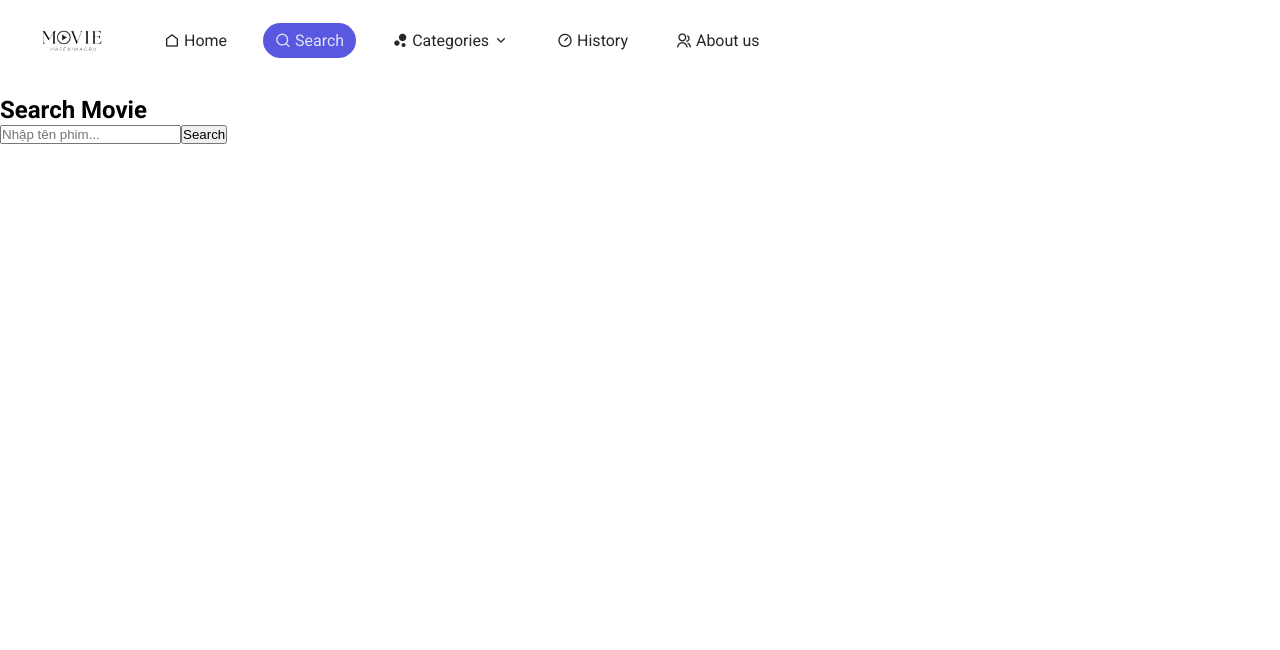
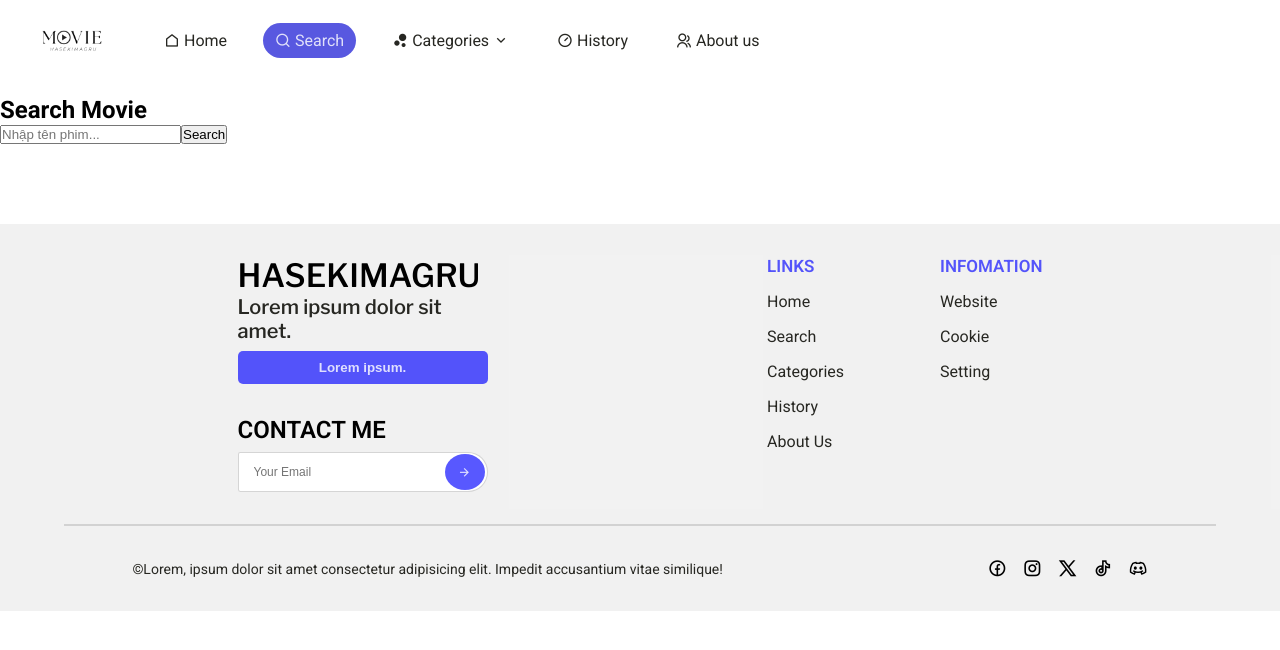
Before and after one commit to TinhVan2809/movie-app, a React (Vite) app in the folder movie-frontend/: page /search in a window 1280 px wide. Shown: the top 650 px of the page. Built offline with nearby package versions, Linux system fonts and the light colour scheme.

Commit message:
Add component footer

```diff
--- a/movie-frontend/src/components/Footer.jsx
+++ b/movie-frontend/src/components/Footer.jsx
@@ -1,6 +1,55 @@
 function Footer() {
     return (
         <>
+
+        <footer className="footer-container">
+            <div className="footer-main">
+                <div className="footer-item1 item">
+                    <header>
+                        <p>HASEKIMAGRU <span>Lorem ipsum dolor sit amet.</span></p>
+                        <button>Lorem ipsum.</button>
+                    </header>
+                    <div className="footer-input-contact">
+                        <p>CONTACT ME</p>
+                        <div className="input-toogle">
+                            <input type="text"
+                        placeholder="Your Email"/>
+                        <button><i class="ri-arrow-right-line"></i></button>
+                        </div>
+                    </div>
+                </div>
+                <div className="footer-item2 item">
+                    <div className="footer-links">
+                        <p>Links</p>
+                        <a href="javaScript:void(0)">Home</a>
+                        <a href="javaScript:void(0)">Search</a>
+                        <a href="javaScript:void(0)">Categories</a>
+                        <a href="javaScript:void(0)">History</a>
+                        <a href="javaScript:void(0)">About Us</a>
+                    </div>
+                    <div className="footer-links">
+                        <p>Infomation</p>
+                        <a href="javaScript:void(0)">Website</a>
+                        <a href="javaScript:void(0)">Cookie</a>
+                        <a href="javaScript:void(0)">Setting</a>
+
+                    </div>
+                </div>
+            </div>
+            <hr />
+                <div className="footer-bottom">
+                    <div className="coppy-right">
+                        <span>©Lorem, ipsum dolor sit amet consectetur adipisicing elit. Impedit accusantium vitae similique!</span>
+                    </div>
+                    <div className="footer-bottom-icon">
+                        <i class="ri-facebook-circle-line"></i>
+                        <i class="ri-instagram-line"></i>
+                        <i class="ri-twitter-x-line"></i>
+                        <i class="ri-tiktok-line"></i>
+                        <i class="ri-discord-line"></i>
+                    </div>
+                </div>
+        </footer>
 
         </>
     );
--- a/movie-frontend/src/components/Header.jsx
+++ b/movie-frontend/src/components/Header.jsx
@@ -10,11 +10,11 @@ function Header() {
             <img src="/Adora-removebg-preview.png" />
         </div>
         <div className="links">
-            <NavLink to={'/'}><i class="ri-home-line"></i> Home</NavLink>
-            <NavLink to={'/search'}><i class="ri-search-line"></i> Search</NavLink>
-            <NavLink to={'/categories'}><i class="ri-bubble-chart-fill"></i> Categories <i class="ri-arrow-down-s-line"></i></NavLink>
-            <NavLink to={'/history'}><i class="ri-timer-2-line"></i> History</NavLink>
-            <NavLink to={'/aboutUs'}><i class="ri-group-line"></i> About us</NavLink>
+            <NavLink to={'/'}><i className="ri-home-line"></i> Home</NavLink>
+            <NavLink to={'/search'}><i className="ri-search-line"></i> Search</NavLink>
+            <NavLink to={'/categories'}><i className="ri-bubble-chart-fill"></i> Categories <i className="ri-arrow-down-s-line"></i></NavLink>
+            <NavLink to={'/history'}><i className="ri-timer-2-line"></i> History</NavLink>
+            <NavLink to={'/aboutUs'}><i className="ri-group-line"></i> About us</NavLink>
         </div>
     </header>
 </nav>
--- a/movie-frontend/src/components/Slideshow.jsx
+++ b/movie-frontend/src/components/Slideshow.jsx
@@ -1,7 +1,7 @@
-import React, { useState, useEffect } from 'react';
+import React, { useState } from 'react';
 import '../styles/Slideshow.css';
 
-const Slideshow = ({ items, renderItem, itemsPerScreen = 5 }) => {
+const Slideshow = ({ items, renderItem, itemsPerScreen = 6 }) => {
   const [currentIndex, setCurrentIndex] = useState(0);
 
   // Total number of "pages"
--- a/movie-frontend/src/styles/Footer.css
+++ b/movie-frontend/src/styles/Footer.css
@@ -0,0 +1,200 @@
+@import url('https://fonts.googleapis.com/css2?family=Libre+Franklin:ital,wght@0,100..900;1,100..900&family=Roboto:ital,wght@0,100..900;1,100..900&display=swap');
+
+:root {
+  --font-family: "Roboto", sans-serif;
+
+  --color: #272722;
+  --background-color: #ffffff;
+
+  --background-btn-seeMore: #272727;
+  --background-btn-ramdom: rgba(0, 0, 255, 0.656);
+
+  --background-color--footer: #f1f1f1f1;
+  --background-button-hover: rgba(188, 24, 186, 0.792);
+
+  --font-synthesis: none;
+  --text-rendering: optimizeLegibility;
+  -webkit-font-smoothing: antialiased;
+  -moz-osx-font-smoothing: grayscale;
+}
+
+
+footer.footer-container {
+    width: 100%;
+    background-color: var(--background-color--footer);
+    padding: 0;
+    margin: 0;
+    margin-top: 5rem;
+}
+
+footer .footer-main {
+    padding: 2rem 10rem;
+    width: 100%;
+    display: flex;
+    justify-content: space-around;
+    align-items: flex-start;
+}
+
+footer .footer-main .item {
+    display: flex;
+}
+
+footer .footer-main .footer-item1 {
+    justify-content: flex-start;
+    align-items: flex-start;
+    flex-direction: column;
+    gap: 2rem;
+    width: 250px;
+}
+
+footer .footer-main .footer-item1 > header {
+    display: flex;
+    justify-content: flex-start;
+    align-items: flex-start;
+    flex-direction: column;
+    gap: 0.5rem;
+    width: 100%;
+}
+
+footer .footer-main .footer-item1 > header > p {
+    font-size: 2rem;
+    font-weight: 550;
+    font-family: "Libre Franklin", sans-serif !important;
+    display: flex;
+    justify-content: flex-start;
+    align-items: flex-start;
+    flex-direction: column;
+}
+
+footer .footer-main .footer-item1 > header > p > span {
+    font-size: 20px;
+    color: var(--color);
+}
+
+footer .footer-main .footer-item1 > header > button {
+    padding: 9px 12px;
+    width: 100%;
+    border: transparent;
+    background-color: var(--background-btn-ramdom);
+    color: var(--text);
+    border-radius: 5px;
+    cursor: pointer;
+    font-weight: 550;
+    transition:  all .3s;
+}
+
+footer .footer-main .footer-item1 > header > button:hover {
+    background-color: var(--background-button-hover);
+}
+
+footer .footer-main .footer-item1 .footer-input-contact {
+    display: flex;
+    justify-content: flex-start;
+    align-items: flex-start;
+    flex-direction: column;
+    gap: 0.5rem;
+    width: 100%;
+}
+
+footer .footer-main .footer-item1 .footer-input-contact > p{
+    font-size: 1.5em;
+    font-weight: 550;
+}
+
+footer .footer-main .footer-item1 .footer-input-contact .input-toogle  {
+    width: 100%;
+    display: flex;
+    justify-content: center;
+    align-items: center;
+    position: relative;
+}
+
+footer .footer-main .footer-item1 .footer-input-contact .input-toogle > input {
+    width: 100%;
+    padding: 12px 15px;
+    outline: none;
+    border: .5px solid rgba(0, 0, 0, 0.163);
+    border-radius: 3px 25px 25px 3px;
+    font-size: 12px;
+}
+
+footer .footer-main .footer-item1 .footer-input-contact .input-toogle > button {
+    position: absolute;
+    right: 3px;
+    height: 90%;
+    width: 40px;
+    border: none;
+    background-color: var(--background-btn-ramdom);
+    color: var(--text);
+    border-radius: 50%;
+    cursor: pointer;
+    transition: all 0.3s;
+}
+
+footer .footer-main .footer-item1 .footer-input-contact .input-toogle > button:hover {
+    background-color: var(--background-button-hover);
+}
+
+footer .footer-main .footer-item2 {
+    justify-content: flex-end;
+    width: 400px;
+    align-items: flex-start;
+    gap: 6rem;
+}
+
+footer .footer-main .footer-item2 .footer-links {
+    display: flex;
+    justify-content: flex-start;
+    align-items: flex-start;
+    flex-direction: column;
+    gap: 1rem;
+}
+
+footer .footer-main .footer-item2 .footer-links p {
+    font-size: 17px;
+    text-transform: uppercase;
+    color: var(--background-btn-ramdom);
+    font-weight: 550;
+}
+
+footer .footer-main .footer-item2 .footer-links a {
+    font-size: 16px;
+    text-decoration: none;
+    color: var(--color);
+    transition: all .2s;
+    text-underline-offset: 3px;
+}
+footer .footer-main .footer-item2 .footer-links a:hover {
+    text-decoration:  underline ;
+}
+
+footer.footer-container > hr {
+    width: 90%;
+    margin: 0 auto;
+    border: 1px solid #27272727;
+}
+
+footer .footer-bottom {
+    display: flex;
+    width: 100%;
+    justify-content: space-around;
+    align-items: center;
+    padding: 2rem 0;
+}
+
+footer .footer-bottom-icon {
+    display: flex;
+    justify-content: center;
+    align-items: center;
+    gap: 1rem;
+}
+
+footer .footer-bottom .coppy-right > span{
+    color: var(--color);
+    font-size: 14px;
+}
+
+footer .footer-bottom-icon > i{
+    font-size: 1.2rem;
+    cursor: pointer;
+}
```
Also changed, not shown: 1 other file (tests, documents, lock files or other folders).
